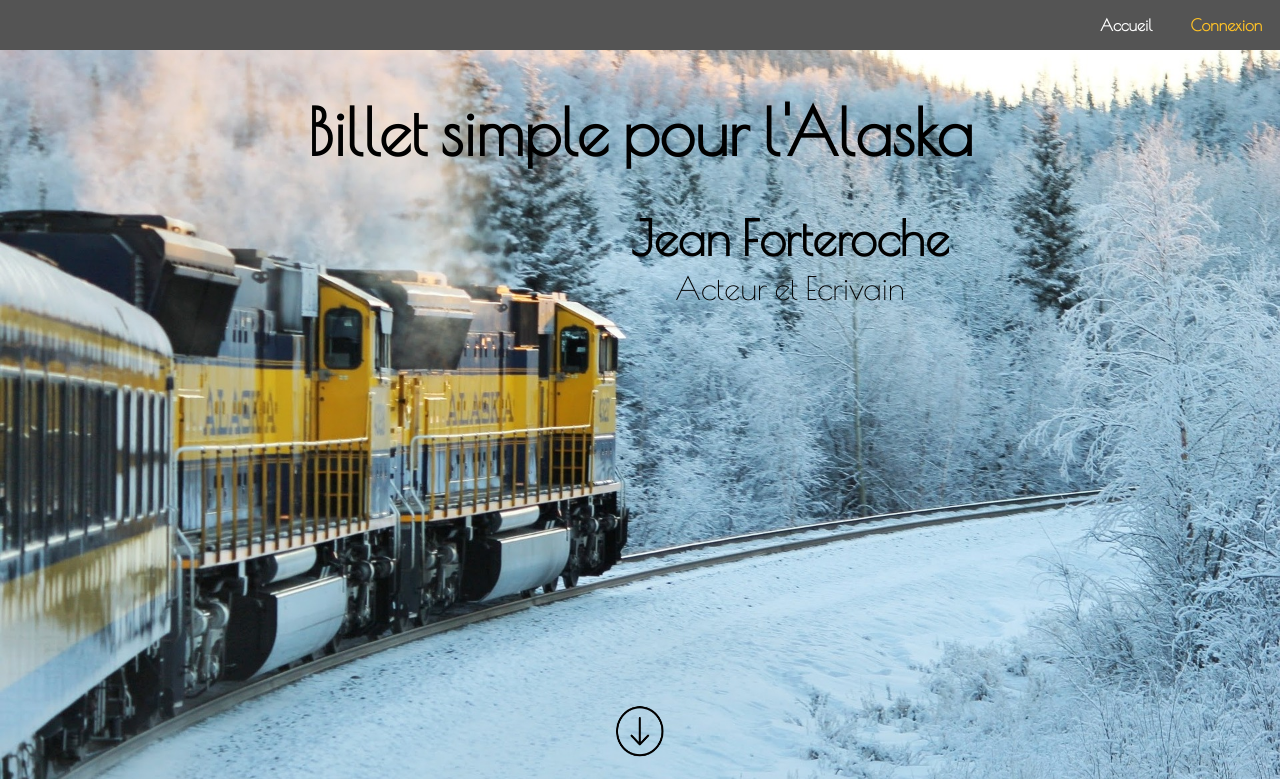
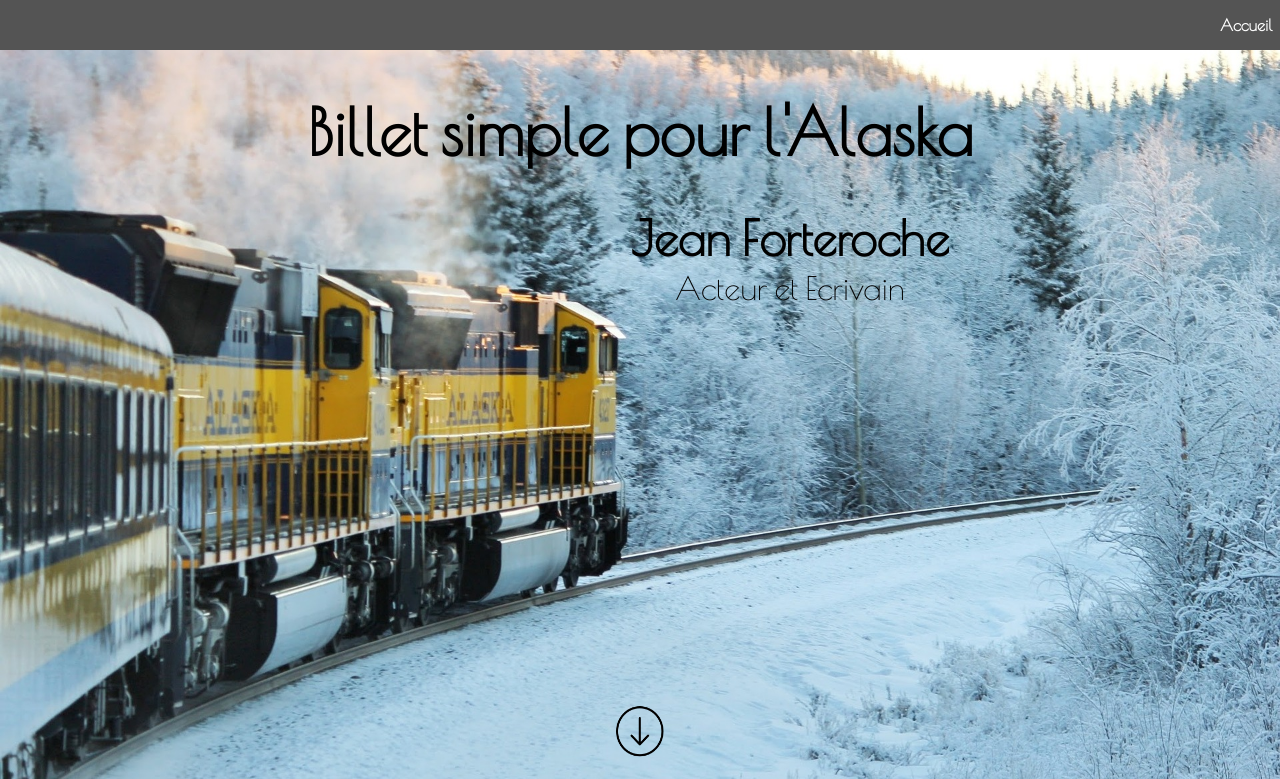
Before and after one commit to PaulineM9/OC_Projet4, a PHP site: page /index.php in a window 1280 px wide. Shown: the top 779 px of the page. Run offline with PHP 8.4, Linux system fonts and the light colour scheme; data that the repository does not hold is empty.

Commit message:
Change css for nav header

```diff
--- a/stylesheet.css
+++ b/stylesheet.css
@@ -59,7 +59,7 @@ html, body {
 	background-color: #545454;
 	width: 100%;
 	height: 50px;
-	padding-left: 1080px;
+	padding-left: 1200px;
 	padding-top: 17px;
 	color: white;
 }
```
